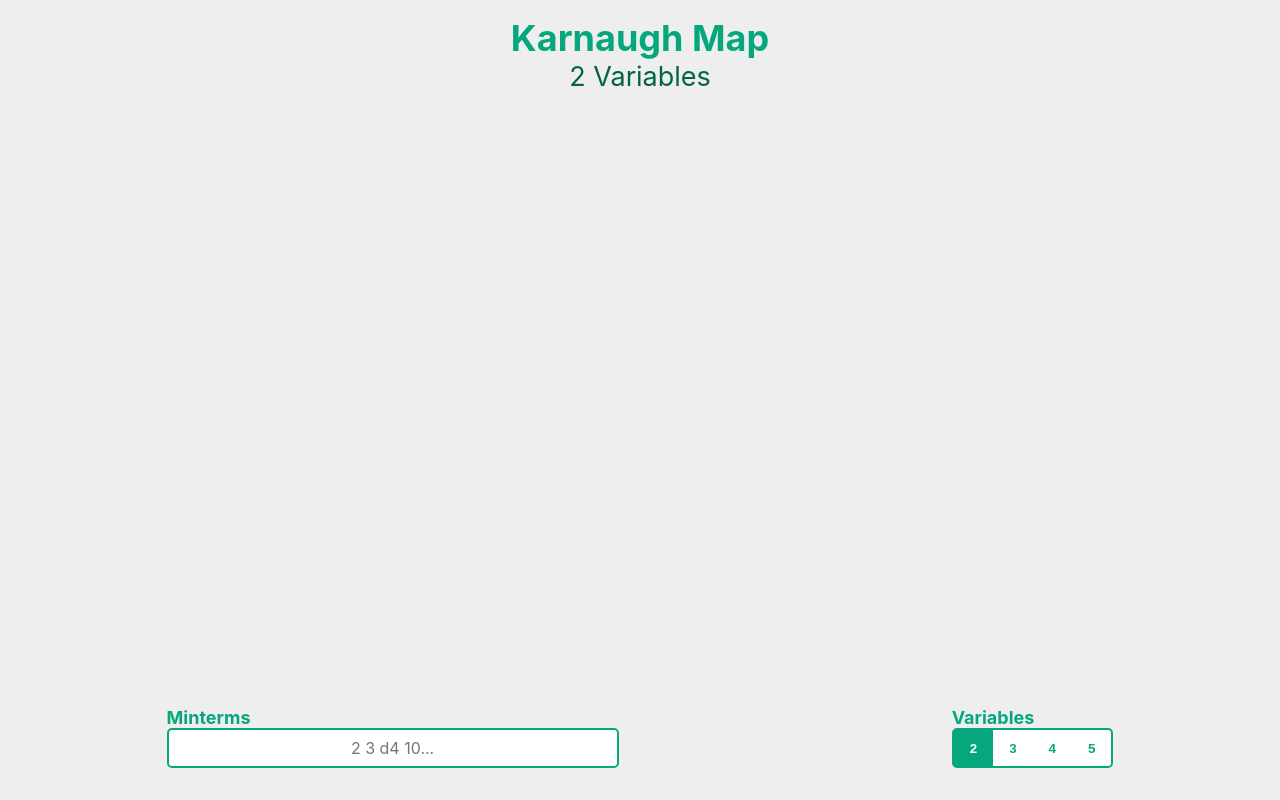
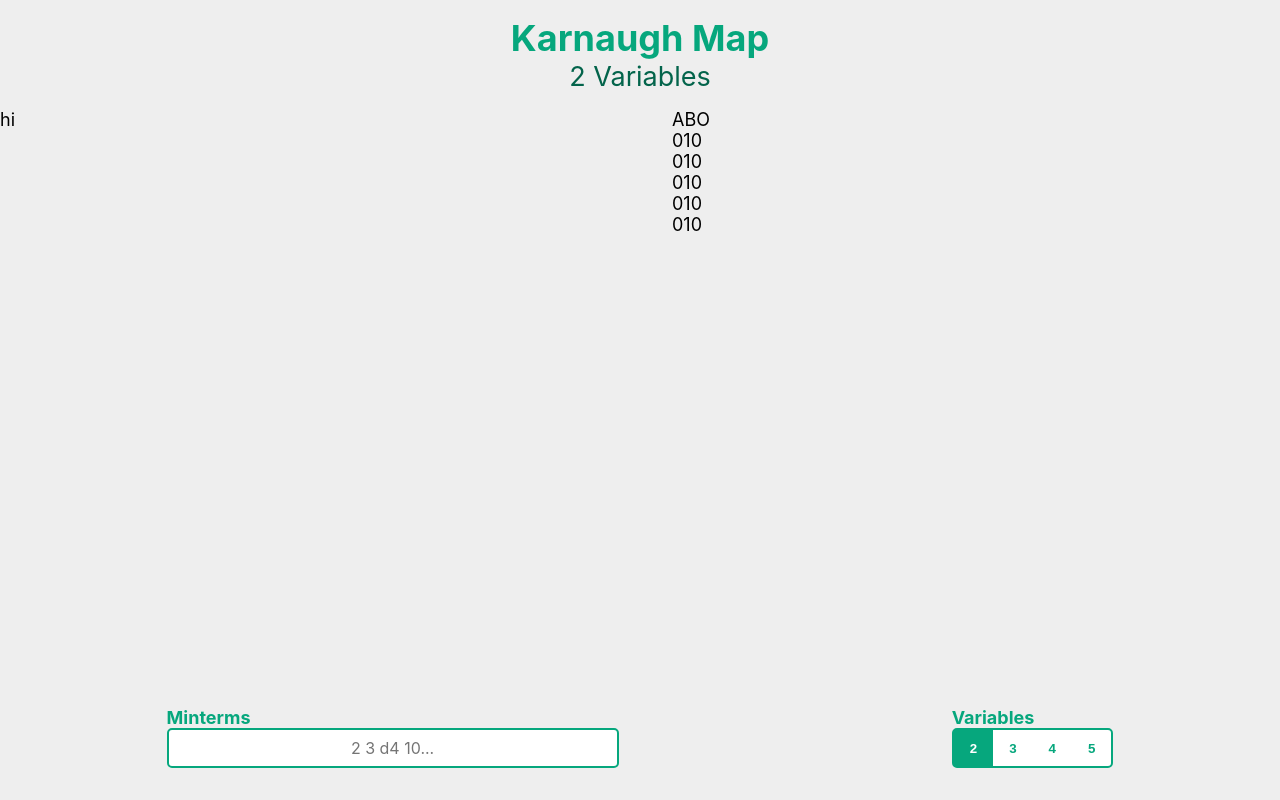
Before and after one commit to rtspw/Karnaugh-Maps-Revisited, a React (Create React App) app: page / in a window 1280 px wide. Built offline with nearby package versions, Linux system fonts and the light colour scheme.

Commit message:
Components to skeleton main tables

```diff
--- a/src/App.jsx
+++ b/src/App.jsx
@@ -1,12 +1,13 @@
 import React, { useState, useEffect } from 'react';
+import { jsx, css } from '@emotion/core';
+/** @jsx jsx */
 
 import TopBar from './components/TopBar.jsx';
 import BottomBar from './components/BottomBar.jsx';
+import TwoVarTable from './components/tables/TwoVarTable.jsx';
+import TableContainer from './components/tables/TableContainer.jsx';
 
-import { jsx, css } from '@emotion/core';
-/** @jsx jsx */
-
-
+import colors from './util/colors';
 
 function App() {
   const [varNumPage, setVarNumPage] = useState(2);
@@ -29,17 +30,21 @@ function App() {
   }
 
   return (
-    <>
+    <div css={css`
+      background: ${colors.background};
+      height: 100vh;
+    `}>
       <TopBar
         title={`Karnaugh Map`}
         subtitle={`${varNumPage} Variables`}
       />
+      <TableContainer />
       <BottomBar
         onMintermInput={onMintermInput}
         onPanelClick={handlePanelClick}
         activeButton={varNumPage}
       />
-    </>
+    </div>
   );
 }
 
--- a/src/components/BottomBar.jsx
+++ b/src/components/BottomBar.jsx
@@ -12,7 +12,7 @@ function BottomBar(props) {
   const { activeButton, onMintermInput, onPanelClick } = props;
   return (
     <div css={css`
-      position: absolute;
+      position: fixed;
       bottom: 0;
       right: 0;
       left: 0;
--- a/src/components/TopBar.jsx
+++ b/src/components/TopBar.jsx
@@ -9,12 +9,9 @@ function TopBar(props) {
   const { children, title, subtitle } = props;
   return (
     <div css={css`
-      background: #eee;
       display: flex;
       flex-direction: column;
       padding: 1rem;
-      height: 100vh;
-      // margin-right: ${48 + 40}px;
     `}>
       <header css={css`
         text-align: center;
--- /dev/null
+++ b/src/components/tables/TableContainer.jsx
@@ -0,0 +1,30 @@
+import React from 'react';
+import PropTypes from 'prop-types';
+import { jsx, css } from '@emotion/core';
+/** @jsx jsx */
+
+import TwoVarTable from './TwoVarTable.jsx';
+import TwoVarTruthTable from './TwoVarTruthTable.jsx';
+
+import colors from '../../util/colors';
+
+function TableContainer(props) {
+  const { } = props;
+  return (
+    <div css={css`
+      display: flex;
+      justify-content: center;
+      /background: orange;
+      max-height: 70%;
+    `}>
+      <TwoVarTable />
+      <TwoVarTruthTable />
+    </div>
+  );
+}
+
+TableContainer.propTypes = {
+
+}
+
+export default TableContainer;
--- /dev/null
+++ b/src/components/tables/TwoVarTable.jsx
@@ -0,0 +1,26 @@
+import React from 'react';
+import PropTypes from 'prop-types';
+import { jsx, css } from '@emotion/core';
+/** @jsx jsx */
+
+import colors from '../../util/colors';
+
+function TwoVarTable(props) {
+  const { } = props;
+
+
+  return (
+    <div css={css`
+      flex-grow: 1;
+      flex-basis: 50vw;
+    `}>
+      hi
+    </div>
+  );
+}
+
+TwoVarTable.propTypes = {
+
+}
+
+export default TwoVarTable;
--- /dev/null
+++ b/src/components/tables/TwoVarTruthTable.jsx
@@ -0,0 +1,49 @@
+import React from 'react';
+import PropTypes from 'prop-types';
+import { jsx, css } from '@emotion/core';
+/** @jsx jsx */
+
+import colors from '../../util/colors';
+
+const tableRowStyle = css`
+  display: flex;
+  flex-direction: row;
+`;
+
+function TwoVarTruthTable(props) {
+  const { } = props;
+
+
+  return (
+    <div css={css`
+      display: flex;
+      flex-direction: column;
+      flex-flow: column wrap;
+      flex-grow: 1;
+      flex-basis: 50vw;
+      justify-content: center;
+      padding: 0 2rem;
+    `}>
+    <div css={tableRowStyle}>
+        <div>A</div>
+        <div>B</div>
+        <div>O</div>
+    </div>
+    { ([...Array(5).keys()]).map(elem =>
+      <div css={tableRowStyle}>
+        <div>0</div>
+        <div>1</div>
+        <div>0</div>
+      </div>
+    ) }
+
+
+    </div>
+  );
+}
+
+TwoVarTruthTable.propTypes = {
+
+}
+
+export default TwoVarTruthTable;
--- a/src/util/colors.js
+++ b/src/util/colors.js
@@ -1,6 +1,7 @@
 const colors = {
     main: '#06a77d',
     minor: '#03644b',
+    background: '#eee',
 };
 
 export default colors;
```
